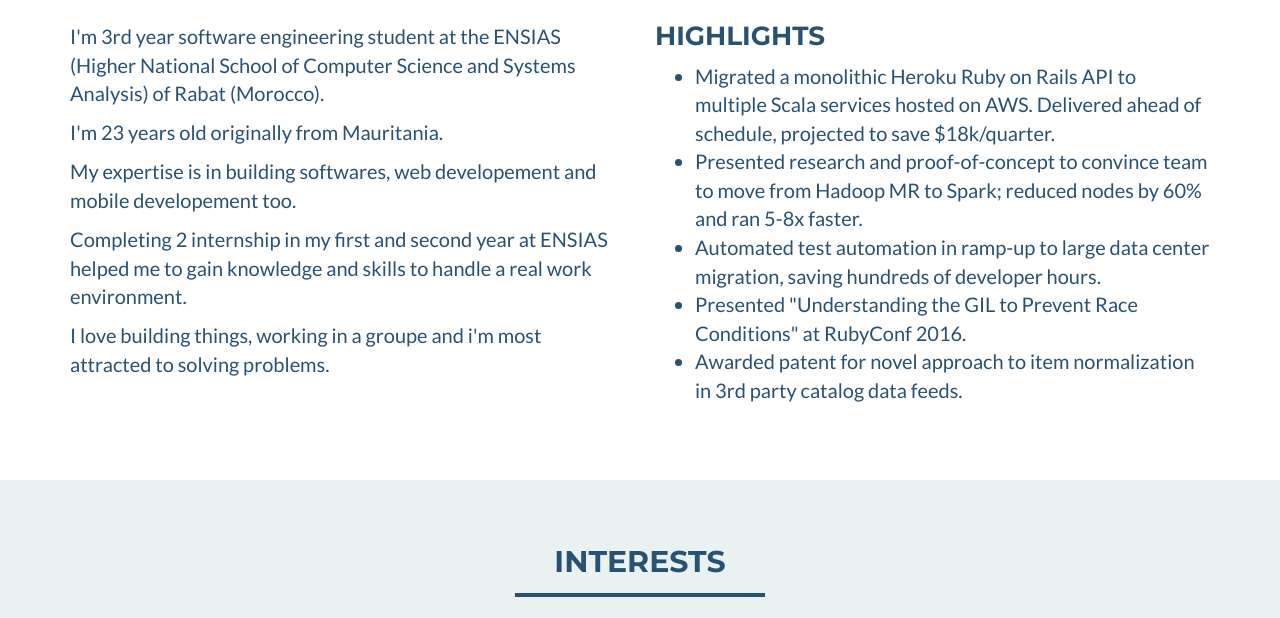
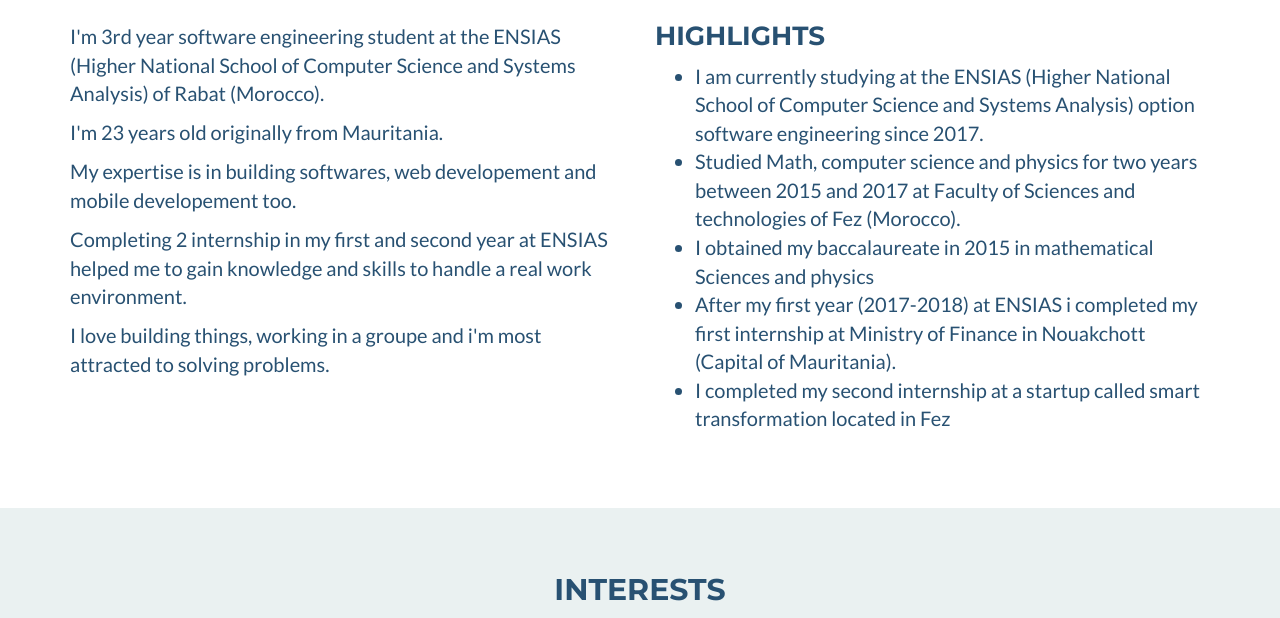
Before and after one commit to Elhadi2/Elhadi.github.io, a plain HTML site: page index.html in a window 1280 px wide. Shown: the part 695-1313 px from the top of the page. Drawn offline with Linux system fonts and the light colour scheme; files whose address does not match are found by name.

Commit message:
About me part

```diff
--- a/index.html
+++ b/index.html
@@ -125,18 +125,17 @@
 		    <h3 style="margin-top:0;">Highlights</h3>
 		    <ul>
     			<li>
-            Migrated a monolithic Heroku Ruby on Rails API to multiple Scala
-            services hosted on AWS. Delivered ahead of schedule, projected to save $18k/quarter.
+                I am currently studying at the ENSIAS (Higher National School of Computer Science and Systems Analysis) option software engineering since 2017.
     			</li>
           <li>
-            Presented research and proof-of-concept to convince team to move from Hadoop MR to Spark; reduced nodes by 60% and ran 5-8x faster.
+                Studied Math, computer science and physics for two years between 2015 and 2017 at Faculty of Sciences and technologies of Fez (Morocco).
           <li>
-            Automated test automation in ramp-up to large data center migration, saving hundreds of developer hours.
+               I obtained my baccalaureate in 2015 in mathematical Sciences and physics
     			<li>
-            Presented "Understanding the GIL to Prevent Race Conditions" at RubyConf 2016.
+                    After my first year (2017-2018) at ENSIAS  i completed my first internship at Ministry of Finance in Nouakchott (Capital of Mauritania).
     			</li>
     			<li>
-            Awarded patent for novel approach to item normalization in 3rd party catalog data feeds.
+                    I completed my second internship at a startup called smart transformation located in Fez
     			</li>
 		    </ul>
 	    </div>
```
